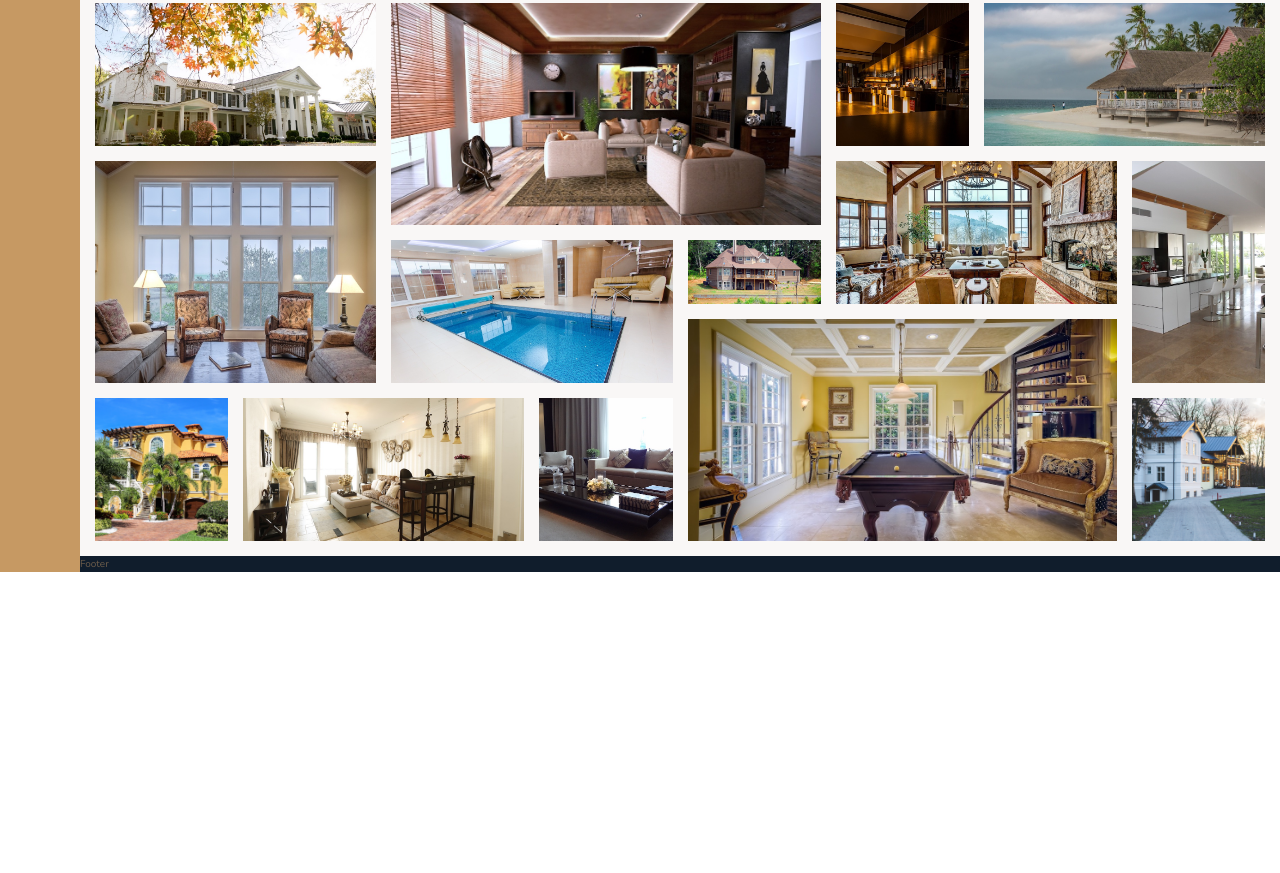
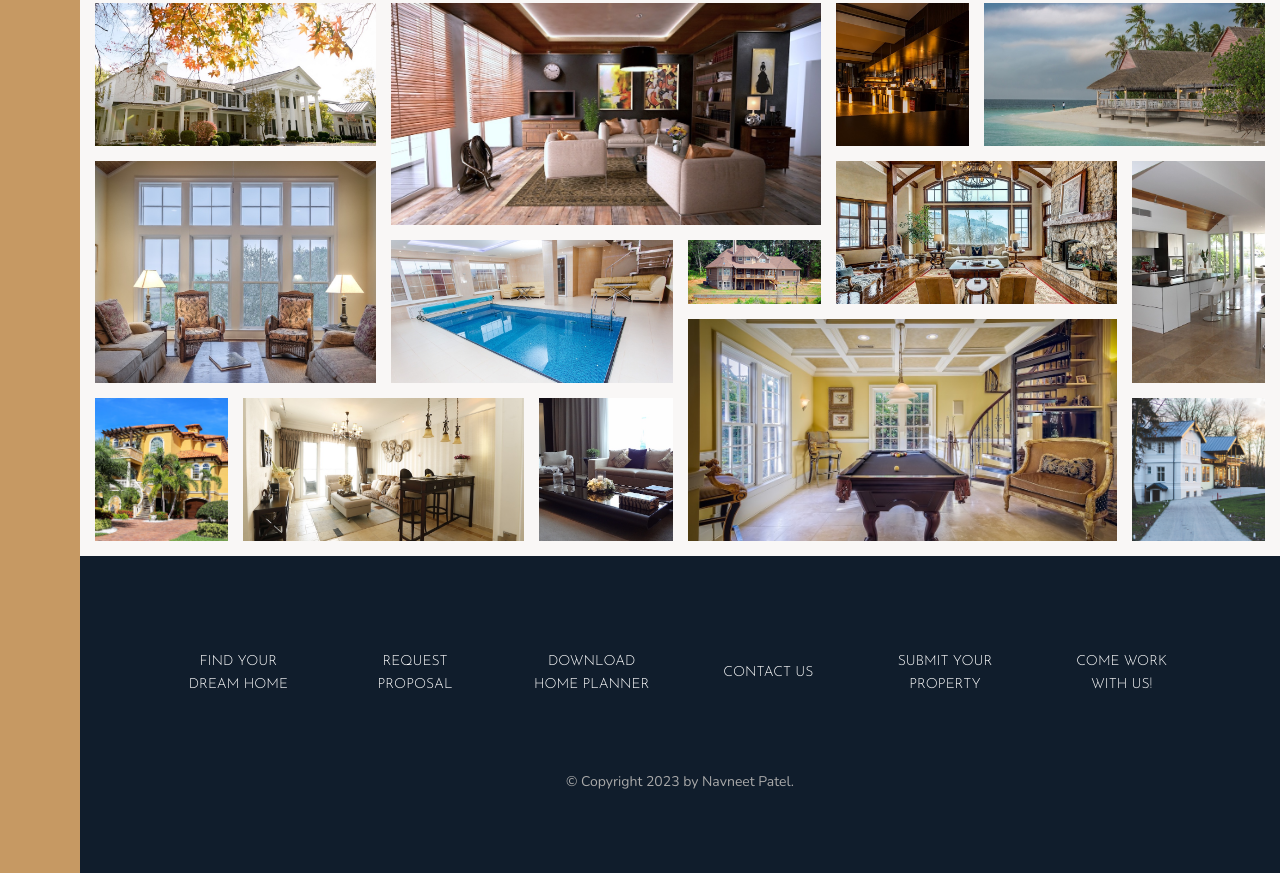
Before and after one commit to navneetpatel-dev/Family-Home-Selling-Portfolio-Using-Grid-Css, a website: page index.html in a window 1280 px wide. Shown: the part 3084-3957 px from the top of the page. Before the commit the page ends 3656 px from the top, so only its background shows below. Drawn offline with nearby package versions, Linux system fonts and the light colour scheme.

Commit message:
Added footer

```diff
--- a/index.html
+++ b/index.html
@@ -363,6 +363,26 @@
         />
       </figure>
     </div>
-    <div class="footer">Footer</div>
+    <div class="footer">
+      <ul class="nav">
+        <li class="nav__item">
+          <a href="#" class="nav__link">Find your dream home</a>
+        </li>
+        <li class="nav__item">
+          <a href="#" class="nav__link">Request proposal</a>
+        </li>
+        <li class="nav__item">
+          <a href="#" class="nav__link">Download home planner</a>
+        </li>
+        <li class="nav__item"><a href="#" class="nav__link">Contact us</a></li>
+        <li class="nav__item">
+          <a href="#" class="nav__link">Submit your property</a>
+        </li>
+        <li class="nav__item">
+          <a href="#" class="nav__link">Come work with us!</a>
+        </li>
+      </ul>
+      <p class="copyright">&copy; Copyright 2023 by Navneet Patel.</p>
+    </div>
   </body>
 </html>
--- a/sass/_footer.scss
+++ b/sass/_footer.scss
@@ -1,4 +1,43 @@
 .footer {
   background-color: $color-secondary;
   grid-column: full-start / full-end;
+  padding: 8rem;
 }
+
+.nav {
+  list-style-type: none;
+
+  display: grid;
+  grid-template-columns: repeat(auto-fit, minmax(15rem, 1fr));
+  align-items: center;
+  gap: 2rem;
+
+  &__link:link,
+  &__link:visited {
+    font-size: 1.4rem;
+    color: #fff;
+    text-decoration: none;
+    font-family: $font-display;
+    text-transform: uppercase;
+    text-align: center;
+    padding: 1.5rem;
+    display: block;
+    transition: all 0.2s;
+  }
+
+  &__link:hover,
+  &__link:active {
+    background-color: rgba(#fff, 0.05);
+    transform: (translateY(-3px));
+  }
+}
+
+.copyright {
+  font-size: 1.4rem;
+  color: $color-grey-light-2;
+  margin: 6rem auto 0;
+  // margin-left: auto;
+  // margin-right: auto;
+  text-align: center;
+  width: 70%;
+}
```
Also changed, not shown: css/style.css.
